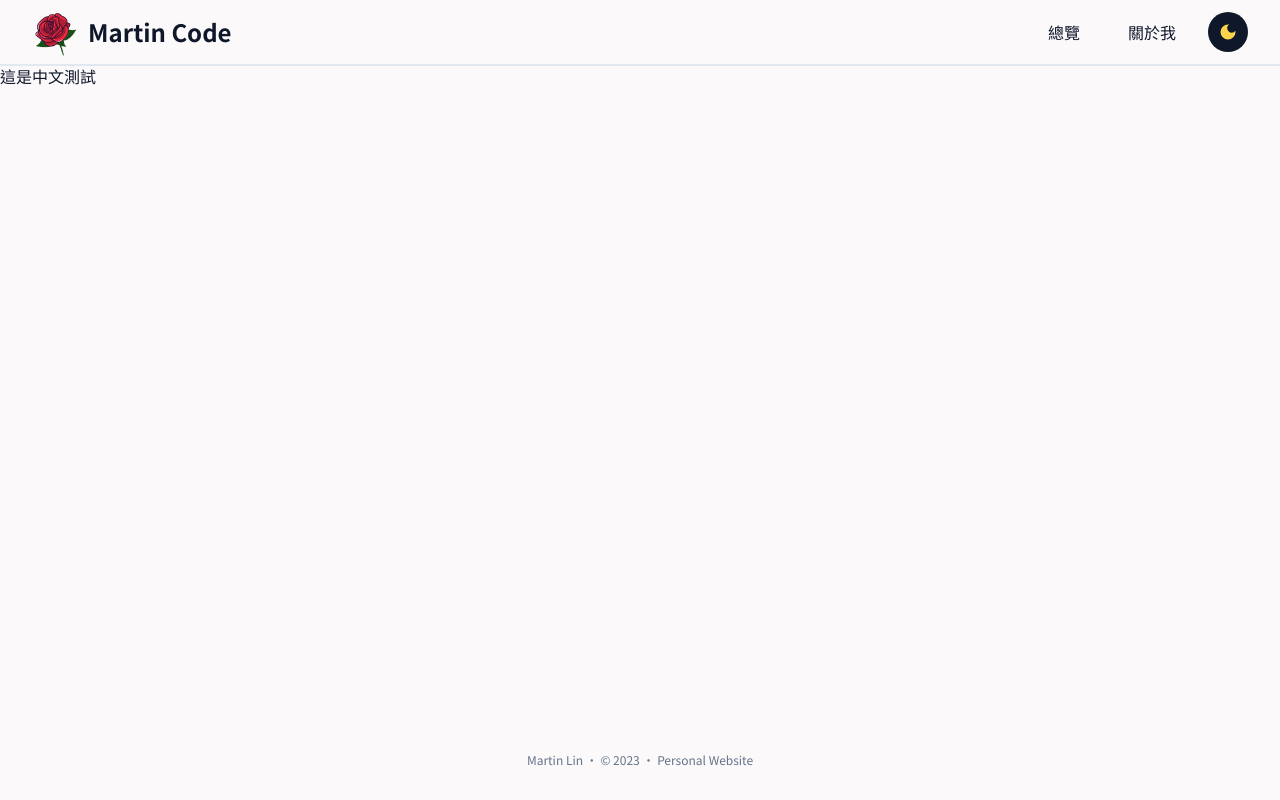
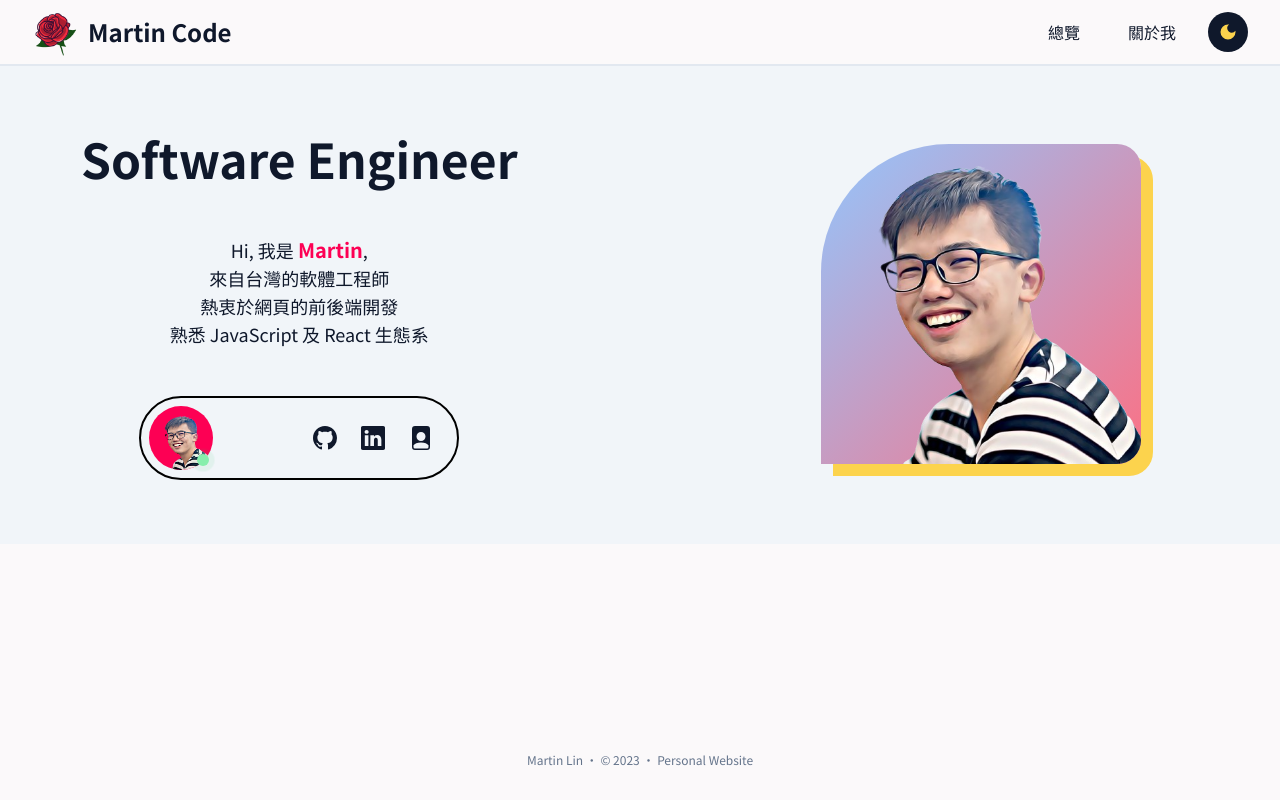
Before and after one commit to ChengYiLin/MTCode, a Next.js app: page / in a window 1280 px wide. Built offline with nearby package versions, Linux system fonts and the light colour scheme.

Commit message:
feat: Home Page Section 1

```diff
--- a/src/app/page.tsx
+++ b/src/app/page.tsx
@@ -1,7 +1,83 @@
+import Image from "next/image";
+import { BsFillFilePersonFill, BsGithub, BsLinkedin } from "react-icons/bs";
+
 export default function Home() {
   return (
-    <div className="container mx-auto">
-      <p>這是中文測試</p>
-    </div>
+    <>
+      <section className="bg-slate-100 dark:bg-slate-800">
+        <div className="px-4 max-w-screen-xl mx-auto lg:px-16 lg:grid lg:grid-cols-12 lg:gap-4 lg:items-center">
+          <div className="py-16 text-center lg:col-span-5">
+            <h1 className="text-5xl font-extrabold leading-tight">
+              Software Engineer
+            </h1>
+            <h2 className="max-w-xs mx-auto text-lg py-12">
+              Hi, 我是{" "}
+              <span className="text-xl font-bold text-primary dark:text-secondary">
+                Martin
+              </span>
+              ,
+              <br />
+              來自台灣的軟體工程師
+              <br />
+              熱衷於網頁的前後端開發
+              <br />
+              熟悉 JavaScript 及 React 生態系
+            </h2>
+            <div className="max-w-xs mx-auto border-2 border-black dark:border-slate-300 rounded-full p-2 flex justify-between items-center">
+              <div className="relative">
+                <div className="w-16 h-16 bg-primary rounded-full relative overflow-clip">
+                  <Image
+                    src="/assets/selfie.png"
+                    alt="selfie"
+                    fill
+                    className="translate-x-1 translate-y-1"
+                  />
+                </div>
+                <div className="absolute w-4 h-4 top-12 right-0 z-[1]">
+                  <div className="w-3 h-3 bg-green-300 rounded-full absolute z-[1]"></div>
+                  <div className="w-3 h-3 bg-green-500 rounded-full absolute animate-ping"></div>
+                </div>
+              </div>
+              <nav className="flex gap-6 px-4">
+                <a
+                  className="text-2xl cursor-pointer hover:text-slate-600"
+                  target="_blank"
+                  href="https://github.com/ChengYiLin"
+                  rel="noreferrer"
+                >
+                  <BsGithub />
+                </a>
+                <a
+                  className="text-2xl cursor-pointer hover:text-sky-600"
+                  target="_blank"
+                  href="https://www.linkedin.com/in/cheng-yi-lin/"
+                  rel="noreferrer"
+                >
+                  <BsLinkedin />
+                </a>
+                <a
+                  className="text-2xl cursor-pointer hover:text-rose-600"
+                  target="_blank"
+                  href="https://docs.google.com/document/d/1qohyj_emtczFoOeUp8N19ltUTxL33TuP/edit?usp=sharing&ouid=113887428276543602688&rtpof=true&sd=true"
+                  rel="noreferrer"
+                >
+                  <BsFillFilePersonFill />
+                </a>
+              </nav>
+            </div>
+          </div>
+          <div className="pt-0 pb-16 lg:py-8 lg:col-start-8 lg:col-span-5">
+            <div className="w-80 h-80 mx-auto rounded-tl-[40%] rounded-r-3xl bg-gradient relative overflow-clip shadow-[12px_12px_0] shadow-amber-300 dark:shadow-rose-600">
+              <Image
+                src="/assets/selfie.png"
+                alt="selfie"
+                fill
+                style={{ objectFit: "cover" }}
+              />
+            </div>
+          </div>
+        </div>
+      </section>
+    </>
   );
 }
--- a/src/components/Layout/Footer.tsx
+++ b/src/components/Layout/Footer.tsx
@@ -3,7 +3,7 @@ import { FC } from "react";
 const Footer: FC = () => {
   return (
     <footer className="py-8">
-      <div className="container mx-auto">
+      <div className="max-w-screen-xl mx-auto">
         <p className="text-center text-xs text-slate-500">
           Martin Lin • © 2023 • Personal Website
         </p>
--- a/src/components/Layout/Header.tsx
+++ b/src/components/Layout/Header.tsx
@@ -7,8 +7,8 @@ import MobileMenu from "./MobileMenu";
 
 const Header: FC = () => {
   return (
-    <header className="fixed inset-x-0 border-b-2 border-slate-200 dark:border-slate-500">
-      <div className="px-4 sm:px-8 h-14 sm:h-16 box-border py-2 container mx-auto flex justify-between items-center">
+    <header className="fixed inset-x-0 border-b-2 bg-light border-slate-200 dark:bg-dark dark:border-slate-500 z-10">
+      <div className="px-4 sm:px-8 h-14 sm:h-16 box-border py-2 max-w-screen-xl mx-auto flex justify-between items-center">
         <Link href="/">
           <div className="flex items-center gap-2 select-none cursor-pointer hover:text-primary">
             <div className="w-9 h-9 sm:w-12 sm:h-12 relative">
```
Also changed, not shown: public/assets/selfie.png (added).
